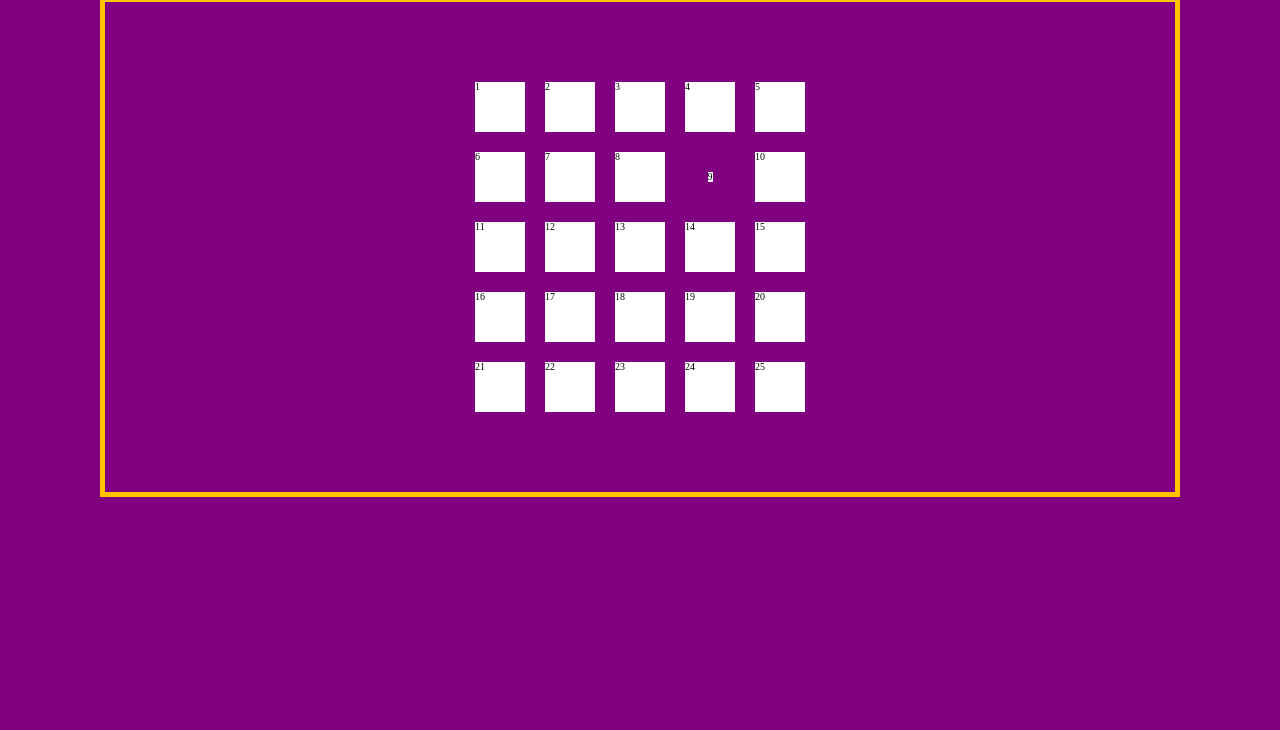
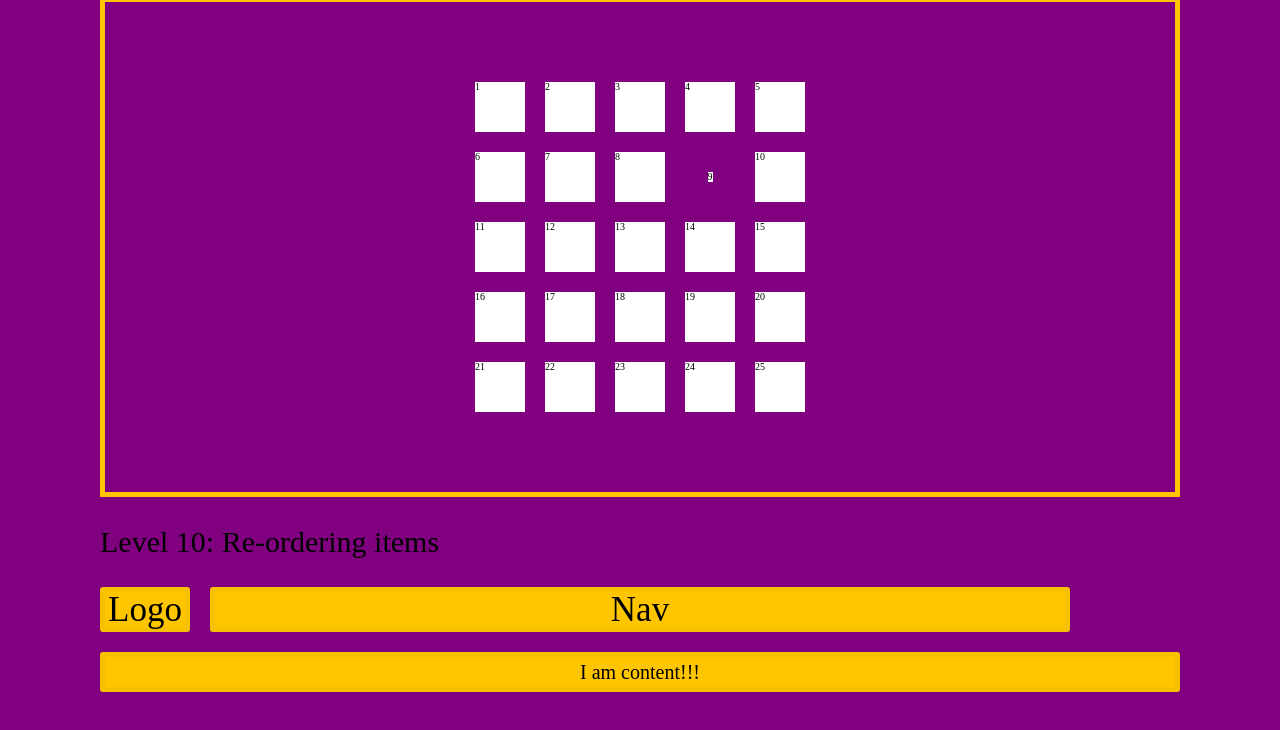
Before and after one commit to CAM603/css-grid-practice, a plain HTML site: page index.html in a window 1280 px wide. Shown: the part 4598-5328 px from the top of the page. Before the commit the page ends 5195 px from the top, so only its background shows below. Drawn offline with Linux system fonts and the light colour scheme.

Commit message:
added order

```diff
--- a/index.html
+++ b/index.html
@@ -191,6 +191,16 @@
             <div class="itm">25</div>
         </div>
 
+        <!-- Level 10: Re-ordering items  -->
+        <h1>Level 10: Re-ordering items</h1>
+        <div class="container10">
+            <div class="item log">Logo</div>
+            <div class="item nav">Nav</div>
+            <div class="item content">
+                <p>I am content!!!</p>
+            </div>
+        </div>
+
     </section>
 
 </body>
--- a/less/home.less
+++ b/less/home.less
@@ -209,3 +209,25 @@ align = y axis (up and down)
         justify-self: center;
     }
 }
+
+// Level 10: Re-ordering items
+// Use order to change the order of items
+.container10 {
+    display: grid;
+    gap: 20px;
+    grid-template-columns: repeat(10, 1fr);
+
+    .content {
+        grid-column: ~"1 / -1";
+        order: 3;
+    }
+
+    .logo {
+        grid-column: span 2;
+        order: 2;
+    }
+    .nav {
+        grid-column: span 8;
+        order: 1;
+    }
+}
```
Also changed, not shown: css/index.css.
